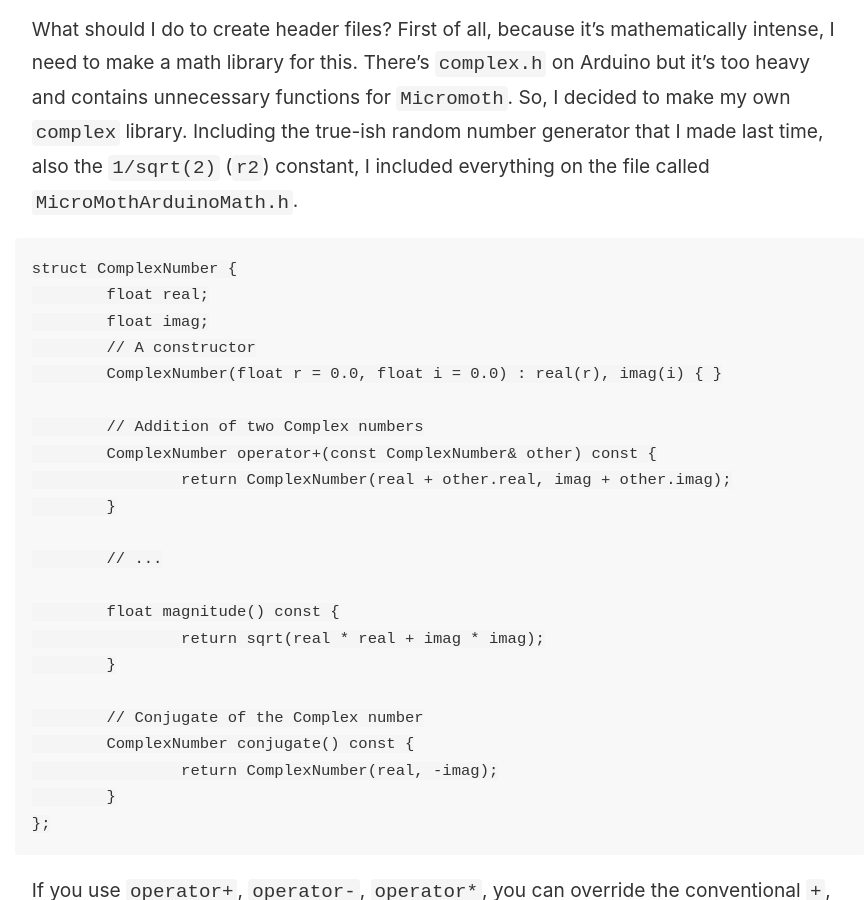
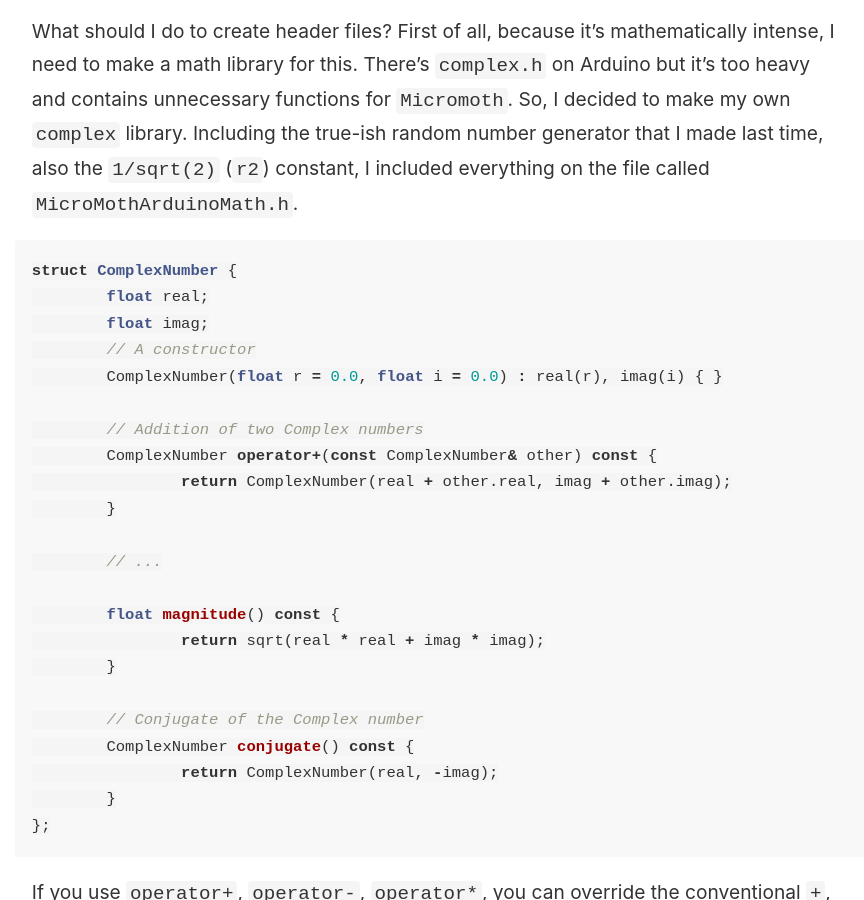
Before and after one commit to artreadcode/artreadcode.github.io, a Jekyll site: the page built from _notes/2024/Dissertation-The-Story-of-weekly-tasks-01.md, in a window 1280 px wide and 900 px high, scrolled down 2256 px. Shown: the whole window, without its empty margins (45-909 px from the left). Built offline with Jekyll 4.4.1, drawn with Linux system fonts in a browser that asks for light colours; some of the changed text lies outside the part shown.

Commit message:
Update Dissertation-The-Story-of-weekly-tasks-01.md

````diff
--- a/_notes/2024/Dissertation-The-Story-of-weekly-tasks-01.md
+++ b/_notes/2024/Dissertation-The-Story-of-weekly-tasks-01.md
@@ -24,7 +24,7 @@ Along with the structure of my paper, I built `Micromoth for Arduino`. I couldn'
 `Micromoth` stems from `MicroQiskit`, which is the essential version of `IBM Qiskit` for the simplest Quantum computing applications. I remember it was this May, but IBM released `Qiskit v1.0` and it leads to lack of support to `MicroQiskit`, which is now deprecated. So, the company that I'm working at, Moth, forked the official repository and started to adapt it for `Qiskit v1.0` which is now called `Micromoth`. There's the fundamental file called `micromoth.py` for Python. It's comparatively easier to make Qiskit simpler for Python because it originally used Python. However, for other programming languages, especially for microcontrollers, it's disastrous.
 
 Why it's like that? Because `Arduino C++` don't have key features of Python and the modern C++. It don't support dynamic arrays, effective resource distribution for maths, plus the hardware restriction. On Arduino website, the one that I borrowed from CCI, `Arduino Mega 2560`'s spec sheet is like this:
-```
+``` ino
 |Clock speed|   |   |
 |Main Processor|ATmega2560 16 MHz|
 |USB-Serial Processor|ATmega16U2 16 MHz|
@@ -37,7 +37,7 @@ It's so tiny for cloud-based Quantum computing like Qiskit. If you want to use Q
 
 What should I do to create header files? First of all, because it's mathematically intense, I need to make a math library for this. There's `complex.h` on Arduino but it's too heavy and contains unnecessary functions for `Micromoth`. So, I decided to make my own `complex` library. Including the true-ish random number generator that I made last time, also the `1/sqrt(2)` (`r2`) constant, I included everything on the file called `MicroMothArduinoMath.h`.
 
-```
+``` cpp
 struct ComplexNumber {
 	float real;
 	float imag;
@@ -67,7 +67,7 @@ If you use `operator+`, `operator-`, `operator*`, you can override the conventio
 Now, we can move onto `MicroMothArduino.h`, the main powerhouse.
 
 In Python (Qiskit, `Micromoth.py`), you can build arrays with different data types, e.g. in the file, there's a method adding the X gate onto `QuantumCircuit`.
-```
+``` py
 def x(self,q):
     '''Applies an x gate to the given qubit.'''
     self.data.append(('x',q))
@@ -77,7 +77,7 @@ There're already so many issues. First of all, using `char` for every single gat
 
 Thus, the thing that I tried is building a `QuantumCircuit` class, of course, but inside of it, I created the `Op` (Operator) struct, which could not only be the gate operator, but also the tiny container which has all parameters that the gate should have.
 
-```
+``` cpp
 #include "MicroMothArduinoMath.h"
 
 class QuantumCircuit {
````
